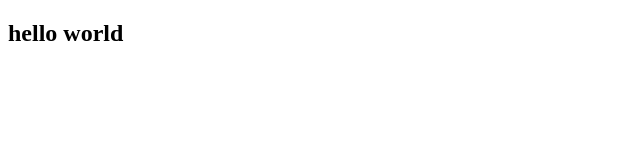
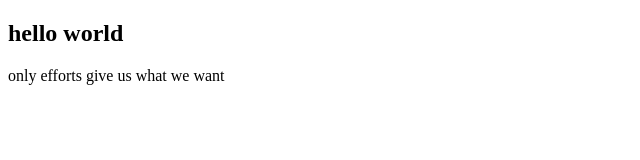
Before and after one commit to soha102021/fourth-repo, a plain HTML site: page index.html in a window 1280 px wide. Shown: the whole page, without its empty margins (0-640 px from the left). Drawn offline with Linux system fonts and the light colour scheme.

Commit message:
re-config

```diff
--- a/index.html
+++ b/index.html
@@ -8,5 +8,6 @@
 </head>
 <body>
     <h2>hello world</h2>
+    <p> only efforts give us what we want</p>
 </body>
 </html>
```
